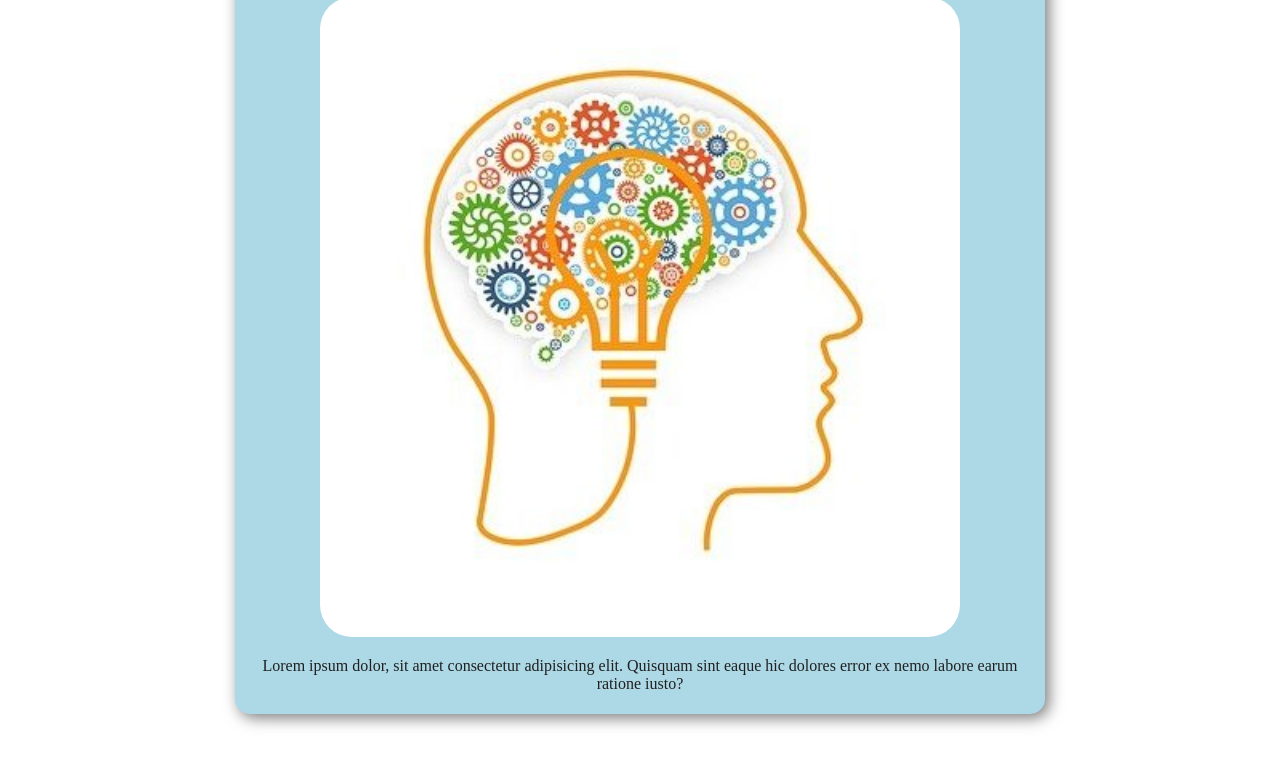
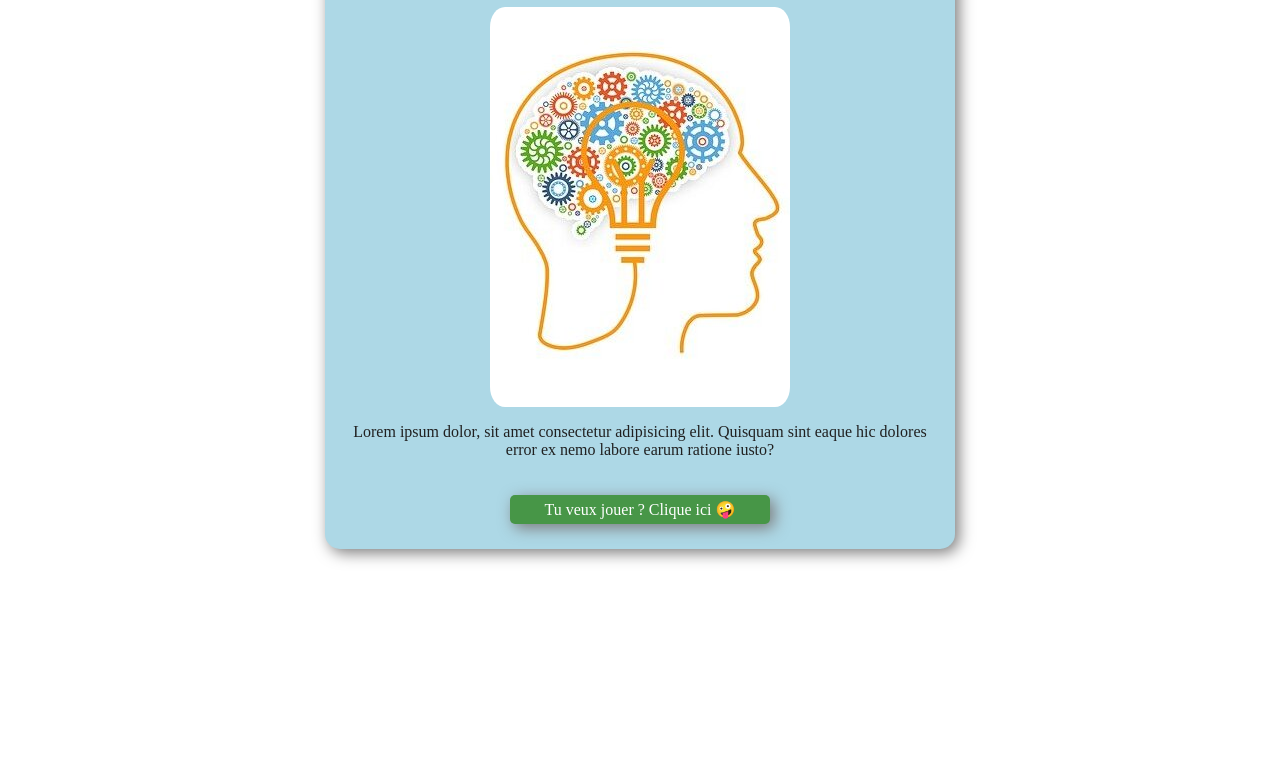
Before and after one commit to MatVD/premierDeployement, a plain HTML site: page src/index.html in a window 1280 px wide. Shown: the part 236-1000 px from the top of the page. After the commit the page ends 835 px from the top, so only its background shows below. Drawn offline with Linux system fonts and the light colour scheme.

Commit message:
ajout bouton rigolo

```diff
--- a/src/index.html
+++ b/src/index.html
@@ -1,35 +1,34 @@
 <!DOCTYPE html>
 <html lang="fr">
   <head>
-    <meta charset="UTF-8">
-    <meta http-equiv="X-UA-Compatible" content="IE=edge">
-    <meta name="viewport" content="width=device-width, initial-scale=1.0">
-    <link rel="stylesheet" href="style.css">
+    <meta charset="UTF-8" />
+    <meta http-equiv="X-UA-Compatible" content="IE=edge" />
+    <meta name="viewport" content="width=device-width, initial-scale=1.0" />
+    <link rel="stylesheet" href="style.css" />
     <title>Premier déployement</title>
   </head>
   <body>
-
     <header class="header">
       <ul>
-            <li class="navigation"><a href="#">Home</a> </li>
-            <li class="navigation"><a href="#">Projets</a> </li>
+        <li class="navigation"><a href="#">Home</a></li>
+        <li class="navigation"><a href="#">Projets</a></li>
       </ul>
-
     </header>
 
     <main class="main-content">
       <div class="card">
-        <div class="entete">
         <h1>Hello World !</h1>
-            <div class="body">
-                <img src="brainGood.jpeg" alt="Ma photo" width="100%">
-                <p>Lorem ipsum dolor, sit amet consectetur adipisicing elit. Quisquam sint eaque hic dolores error ex nemo labore earum ratione iusto? </p>
+        <div class="box">
+            <!-- <img src="brainGood.jpeg" alt="Ma photo" width="97%" /> -->
+        </div>
+        <p>
+          Lorem ipsum dolor, sit amet consectetur adipisicing elit. Quisquam
+          sint eaque hic dolores error ex nemo labore earum ratione iusto?
+        </p>
+
+        <div class="button"><a href="#">Tu veux jouer ? Clique ici <span>🤪</span>  </a></div>
 
       </div>
-        </div>
-    </div>
     </main>
-
-
   </body>
 </html>
--- a/src/style.scss
+++ b/src/style.scss
@@ -3,6 +3,13 @@ $background-lightblue: #add8e6;
 $text-light: #feca57;
 $text-dark: #202020;
 $shadow-light: 4px 4px 15px #7c7b7b;
+
+@mixin position ($direction: row, $justify: center) {
+  display: flex;
+  flex-direction: $direction;
+  justify-content: $justify;
+  align-items: center;
+}
 
 body {
   padding: O;
@@ -12,7 +19,7 @@ body {
 
 
 .header {
-  display: flex;
+  @include position($justify: flex-start);
   background: $background-dark;
   color: $text-light;
   margin-bottom: 80px;
@@ -21,7 +28,7 @@ body {
   box-shadow: $shadow-light;
 
   ul {
-    display: flex;
+    @include position();
   }
 
   li {
@@ -35,27 +42,68 @@ body {
   }
 }
 
-.main-content {
-  padding: 5px;
+.card {
+  @include position(column, center);;
+  padding: 15px;
   background: $background-lightblue;
   border-radius: 15px;
   color: $text-dark;
-  margin: auto;
-  text-align: center;
+  margin: 0 auto;
   box-shadow: $shadow-light;
   width: 80%;
-  max-width: 800px;
+  max-width: 600px;
   min-height: 500px;
   margin-bottom: 50px;
+  position: relative;
 
-  img {
+  .box {
+    width: 300px;
+    height: 400px;
+    background-image: url(./brainGood.jpeg);
+    background-size: cover;
+    background-position: center;
+    background-repeat: no-repeat;
     border-radius: 5%;
-    width: 80%;
 
   }
 
   p {
+    text-align: center;
     padding-bottom: 0;
     margin-bottom: O;
   }
+
+  .button {
+    background: rgb(71, 150, 71);
+    border-radius: 5px;
+    text-align: center;
+    padding: 5px;
+    margin: 20px 10px 10px 10px;
+    max-width: 400px;
+    width: 250px;
+    box-shadow: $shadow-light;
+
+    &:hover {
+      background-color: white;
+      width: 300px;
+      padding: 10px;
+      transition: all 0.5s ease 0s;
+      span {
+        font-size: 3.5em;
+        transition: all 0.5s ease 0s;
+        position: relative;
+        right: 80px;
+      }
+    }
+
+
+
+    a {
+      text-decoration: none;
+      color: white;
+
+
+    }
+
+  }
 }
```
Also changed, not shown: src/style.css, 1 other file. Lines whose indentation alone changed are shown as unchanged.
